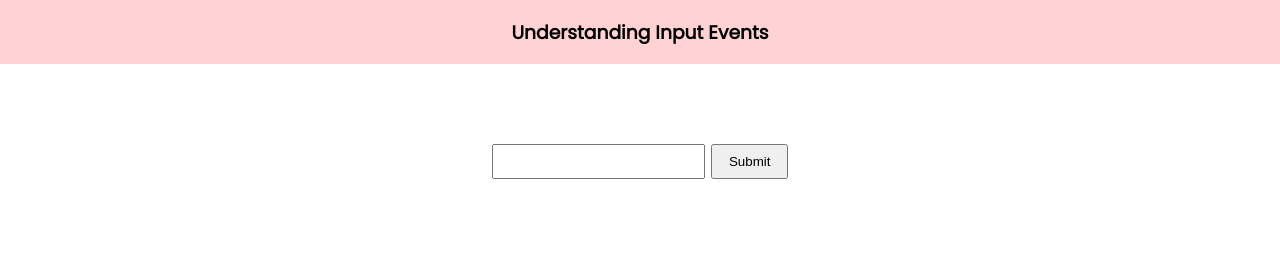
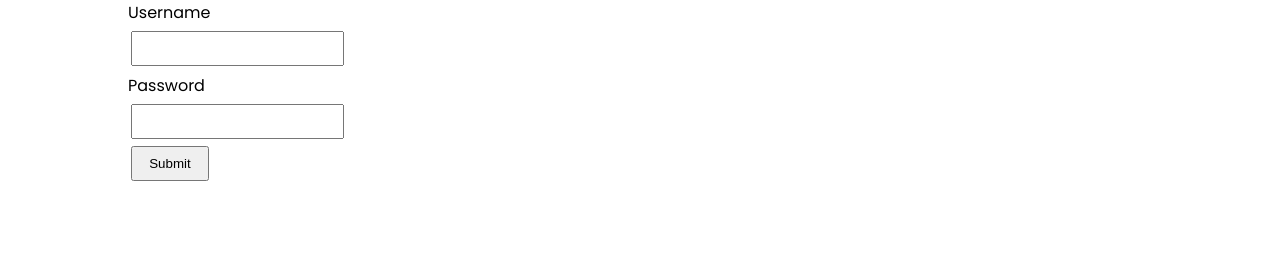
Before and after one commit to akashprasher/micro-demo-for-react, a React app in the folder understanding-basic-toolchain/: page / in a window 1280 px wide. Built offline with nearby package versions, Linux system fonts and the light colour scheme.

Commit message:
handling multiple input at once
Signed-off-by: Akash Prasher <prince.akash.prasher@gmail.com>

```diff
--- /dev/null
+++ b/understanding-basic-toolchain/src/components/MultipleInput.js
@@ -0,0 +1,48 @@
+import React from "react";
+
+class MultipleInput extends React.Component {
+  constructor(props) {
+    super(props);
+    this.state = {
+      username: "",
+      password: "",
+    };
+  }
+
+  handleInput = ({ target }) => {
+    let { name, value } = target;
+    this.setState({
+      [name]: value,
+    });
+  };
+
+  handleSubmit = () => {
+    alert(this.state.username + " and " + this.state.password);
+  };
+
+  render() {
+    return (
+      <form onSubmit={this.handleSubmit} className="container">
+        <label htmlFor="user">Username</label>
+        <input
+          value={this.state.username}
+          onChange={this.handleInput}
+          name="username"
+          id="user"
+          type="text"
+        />
+        <label htmlFor="password">Password</label>
+        <input
+          value={this.state.password}
+          onChange={this.handleInput}
+          name="password"
+          id="password"
+          type="password"
+        />
+        <input type="submit" valur="submit" />
+      </form>
+    );
+  }
+}
+
+export default MultipleInput;
--- a/understanding-basic-toolchain/src/components/app.js
+++ b/understanding-basic-toolchain/src/components/app.js
@@ -1,36 +1,12 @@
 import React from "react";
 // import ReactDOM from "react-dom";
+import MultipleInput from "./MultipleInput";
 
 class App extends React.Component {
-  constructor(props) {
-    super(props);
-    this.state = {
-      inputText: "",
-    };
-  }
-
-  handleChange = (event) => {
-    this.setState({
-      inputText: event.target.value,
-    });
-    // console.log(event);
-  };
-
-  handleClick = () => {};
-
   render() {
     return (
       <>
-        <div className="header">
-          <h3>Understanding Input Events</h3>
-        </div>
-        <div className="container in-div">
-          <input onChange={this.handleChange} type="text" />
-          <button onClick={() => this.handleClick()}>Submit</button>
-        </div>
-        {/* <div>
-          <p>{this.state.inputText}</p>
-        </div> */}
+        <MultipleInput />
       </>
     );
   }
--- a/understanding-basic-toolchain/src/styles/main.css
+++ b/understanding-basic-toolchain/src/styles/main.css
@@ -28,8 +28,9 @@ body {
   padding: 5rem;
 }
 
-.in-div input,
+input,
 button {
+  display: block;
   padding: 0.5rem 1rem;
-  margin: 0rem 0.2rem;
+  margin: 0.4rem 0.2rem;
 }
```
